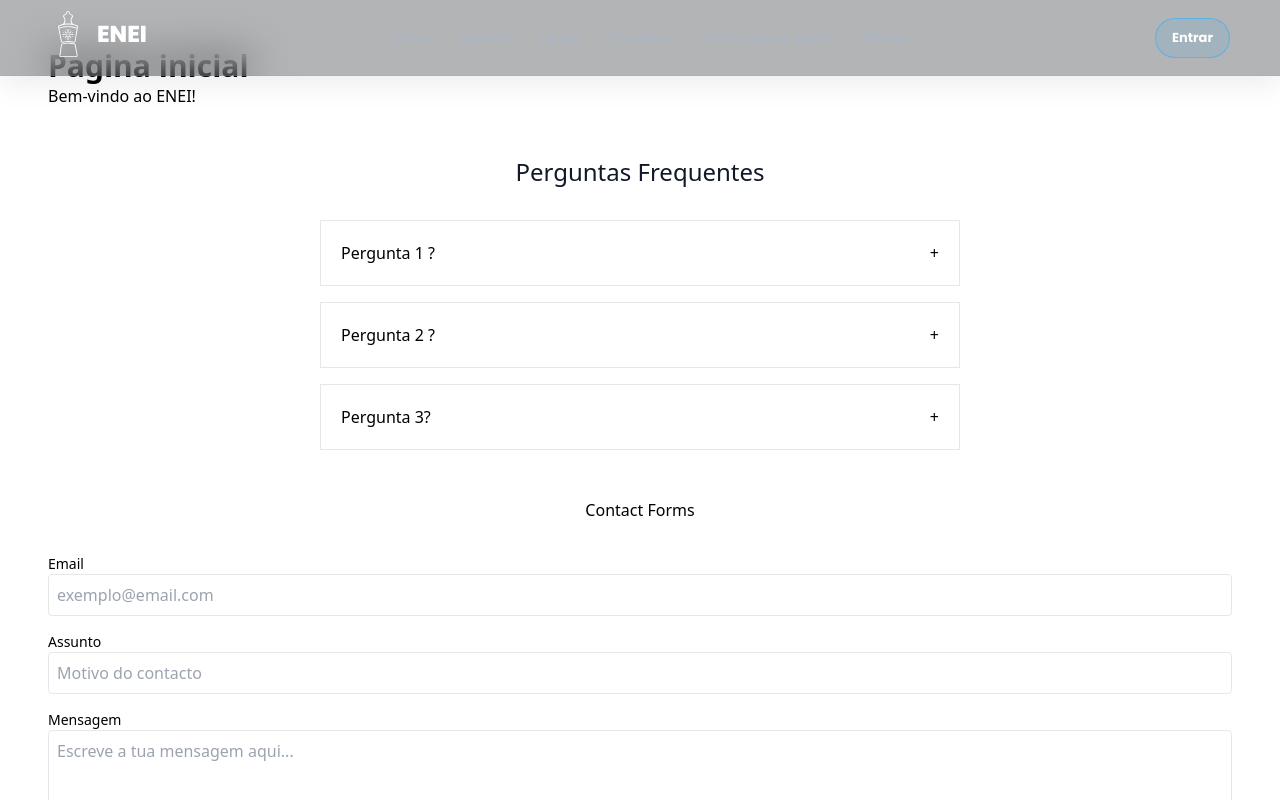
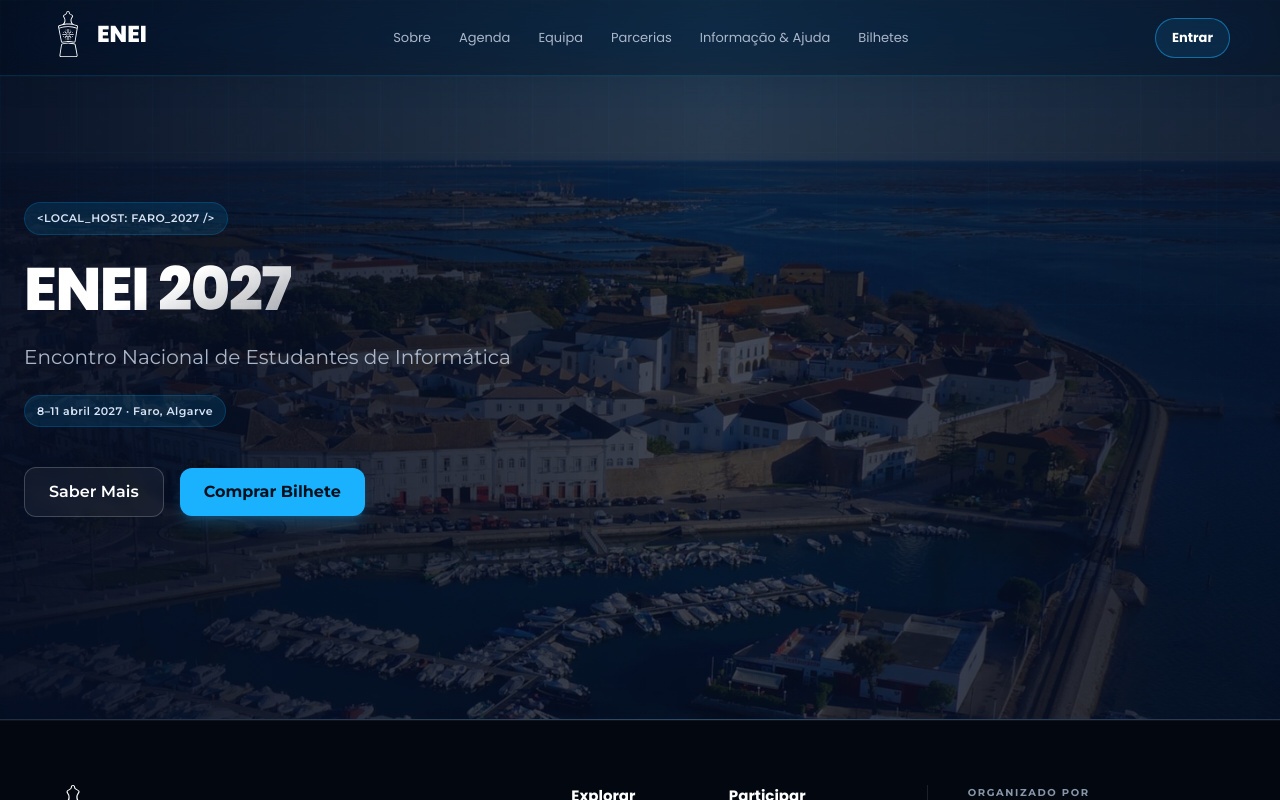
Before and after one commit to Dep-tech-coenei-faro-27/event-site, a React (Vite) app in the folder frontend/: page / in a window 1280 px wide. Shown: the top 800 px of the page. Built offline with nearby package versions, Linux system fonts and the light colour scheme.

Commit message:
feat: start hero section

```diff
--- /dev/null
+++ b/frontend/src/components/Hero.tsx
@@ -0,0 +1,69 @@
+import React from 'react';
+import heroFaro from '../assets/hero-faro.webp'; // ou do teu caminho em assets
+
+export default function Hero() {
+  return (
+    <section
+      className="relative w-full grid items-center overflow-clip border-b border-white/10"
+      style={{
+        minHeight: 'min(760px, calc(100vh - var(--nav, 80px)))',
+        backgroundImage: `
+          linear-gradient(
+            90deg,
+            rgba(5, 13, 33, 0.96) 0%,
+            rgba(5, 13, 33, 0.74) 56%,
+            rgba(5, 13, 33, 0.88) 100%
+          ),
+          url(${heroFaro})
+        `,
+        backgroundPosition: 'center',
+        backgroundSize: 'cover',
+      }}
+    >
+      {/* Grelha do Backround*/}
+      <div
+        className="pointer-events-none absolute inset-0 z-0"
+        style={{
+          backgroundImage: `
+            linear-gradient(rgba(0, 170, 255, 0.045) 1px, transparent 1px),
+            linear-gradient(90deg, rgba(0, 170, 255, 0.035) 1px, transparent 1px)
+          `,
+          backgroundSize: '76px 76px',
+          WebkitMaskImage: 'linear-gradient(to bottom, black, transparent 78%)',
+          maskImage: 'linear-gradient(to bottom, black, transparent 78%)',
+        }}
+      />
+
+      <div className="relative z-10 w-full max-w-7xl mx-auto px-6 py-[90px] flex flex-col items-start gap-6">
+        <div className="inline-flex items-center gap-2 px-3 py-[7px] rounded-full border border-[#00AAFF]/20 bg-[#00AAFF]/[0.12] text-[#d7e3f4] text-[11px] font-semibold font-montserrat tracking-[0.04em] leaoding-[1.2]">
+            {/*TODO: criar uma Componente para esta Tag para futuramente conseguirmos reutilizar nas restantes páginas*/}
+            <span>&lt;LOCAL_HOST: FARO_2027 /&gt;</span>
+        </div>
+
+        <h1 className="max-w-[880px] font-poppins font-extrabold text-4xl sm:text-5xl lg:text-6xl tracking-tight bg-clip-text text-transparent"
+          style={{ backgroundImage: 'linear-gradient(155deg, #ffffff 50%, rgba(255, 255, 255, 0.62))',}}
+        >
+          ENEI 2027
+        </h1>
+
+        <p className="max-w-[680px] text-lg sm:text-xl text-[#AAB7C9] font-montserrat font-normal leading-relaxed">
+            Encontro Nacional de Estudantes de Informática
+        </p>
+
+        <div className="inline-flex items-center gap-2 px-3 py-[7px] rounded-full border border-[#00AAFF]/20 bg-[#00AAFF]/[0.12] text-[#d7e3f4] text-[11px] font-semibold font-montserrat tracking-[0.04em] leaoding-[1.2]">
+            <span>8–11 abril 2027 · Faro, Algarve</span>
+        </div>
+
+        <div className="flex flex-wrap items-center gap-4 pt-4">
+            <button type="button" className="px-6 py-3 rounded-xl border border-white/20 bg-white/5 hover:bg-white/10 hover:border-white/40 text-[#FFFFFF] font-montserrat font-semibold text-sm sm:text-base transition-all duration-200 backdrop-blur-sm">
+                Saber Mais
+            </button>
+
+            <button type="button" className="px-6 py-3 rounded-xl bg-[#1AB2FF] hover:bg-[#23CAFF] text-[#02101C] font-montserrat font-bold text-sm sm:text-base transition-all duration-200 shadow-lg shadow-[#1AB2FF]/25 hover:shadow-[#23CAFF]/35 active:scale-95 cursor-pointer">
+                Comprar Bilhete
+            </button>
+        </div>
+      </div>
+    </section>
+  );
+}
--- a/frontend/src/pages/Home.tsx
+++ b/frontend/src/pages/Home.tsx
@@ -1,15 +1,13 @@
-import ContactSupportForm from "../components/ContactSupportForm";
-import FaqSection from "../components/FaqSection";
+
+import bgImage from '../assets/hero-faro.webp';
+import Hero from '../components/Hero';
 
 function Home() {
+
     return (
-        <div className="p-12">
-            <h1 className="text-3xl font-bold">Pagina inicial </h1>
-            <p> Bem-vindo ao ENEI!</p>
-            <FaqSection />
-
-            <ContactSupportForm />
-        </div>
+        <>
+            <Hero />
+        </>
     )
 }
 
```
Also changed, not shown: frontend/src/assets/hero-faro.webp (added).
